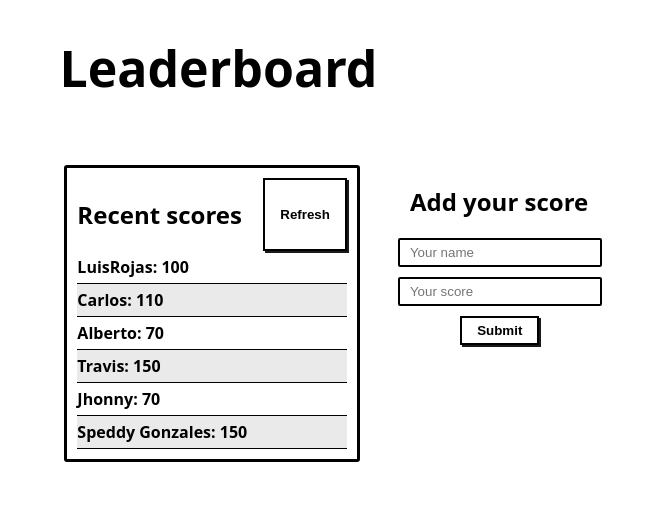
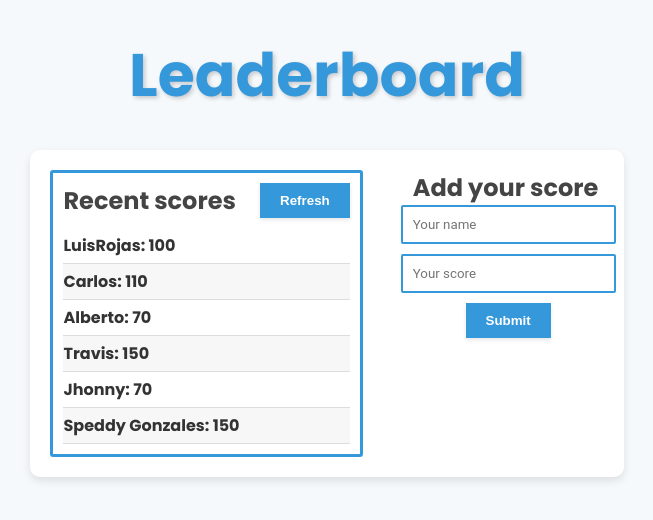
Before and after one commit to lerfast/Leaderboard, a website built with webpack: page src/index.html in a window 1280 px wide. Shown: the whole page, without its empty margins (313-966 px from the left). Built offline with nearby package versions, Linux system fonts and the light colour scheme.

Commit message:
Update index.css
Put some styling to the project
Running Linters

```diff
--- a/src/index.css
+++ b/src/index.css
@@ -1,10 +1,28 @@
+@import url('https://fonts.googleapis.com/css2?family=Poppins:wght@400;700&display=swap');
+
+body,
+h1,
+h2,
+h3,
+h4,
+h5,
+h6,
+p,
+ul,
+li,
+form {
+  margin: 0;
+  padding: 0;
+}
+
 body {
   display: flex;
   flex-direction: column;
   align-items: center;
   justify-content: center;
   margin: 0;
-  font-family: system-ui, sans-serif;
+  font-family: 'Poppins', sans-serif;
+  background-color: #f6f9fc;
 }
 
 .header-container {
@@ -13,9 +31,11 @@ body {
 }
 
 .web-title {
-  font-size: 50px;
-  font-weight: 600;
-  margin-left: -217px;
+  font-size: 60px;
+  font-weight: 700;
+  color: #3498db;
+  margin-top: 30px;
+  text-shadow: 2px 2px 4px rgba(0, 0, 0, 0.2);
 }
 
 .main-section {
@@ -25,11 +45,15 @@ body {
   gap: 50px;
   max-width: 1000px;
   margin: 0 auto;
+  background-color: #fff;
+  padding: 20px;
+  border-radius: 10px;
+  box-shadow: 0 4px 8px rgba(0, 0, 0, 0.1);
 }
 
 .board-container {
   flex: 1.5;
-  border: 3px solid black;
+  border: 3px solid #3498db;
   border-radius: 3px;
   padding: 10px;
 }
@@ -37,25 +61,30 @@ body {
 .board-title {
   display: flex;
   justify-content: space-between;
+  align-items: center;
+  margin-bottom: 10px;
 }
 
 .subtitle {
   font-size: 24px;
-  font-weight: 600;
+  font-weight: 700;
+  color: #444;
 }
 
 .button {
-  background-color: transparent;
-  border: 2px solid black;
-  padding: 5px 15px;
-  font-weight: 600;
-  transition: all 0.2s;
-  box-shadow: 2px 2px 0 rgba(0, 0, 0, 0.9);
+  background-color: #3498db;
+  color: #fff;
+  border: none;
+  padding: 10px 20px;
+  font-weight: 700;
+  transition: background-color 0.2s, transform 0.2s;
+  box-shadow: 0 2px 4px rgba(0, 0, 0, 0.1);
   cursor: pointer;
 }
 
 .button:hover {
-  background-color: #efefef;
+  background-color: #48a6ef;
+  transform: translateY(-2px);
 }
 
 .scores {
@@ -64,16 +93,17 @@ body {
 
 .scores-row {
   padding: 5px 0;
-  border-bottom: 1px solid black;
+  border-bottom: 1px solid #dcdcdc;
 }
 
 .row-description {
-  font-weight: 600;
+  font-weight: 700;
   margin: 0;
+  color: #333;
 }
 
 .odd-row {
-  background-color: #eaeaea;
+  background-color: #f7f7f7;
 }
 
 .form-container {
@@ -90,13 +120,27 @@ body {
 }
 
 .input-style {
-  padding: 5px 10px;
-  border: 2px solid black;
+  padding: 10px;
+  border: 2px solid #3498db;
   border-radius: 2px;
   width: 100%;
   max-width: 250px;
+  font-family: 'Roboto', sans-serif;
 }
 
 .add-btn {
+  background-color: #3498db;
+  color: #fff;
+  border: none;
+  padding: 10px 20px;
+  font-weight: 700;
+  transition: background-color 0.2s, transform 0.2s;
+  box-shadow: 0 2px 4px rgba(0, 0, 0, 0.1);
+  cursor: pointer;
   width: fit-content;
 }
+
+.add-btn:hover {
+  background-color: #48a6ef;
+  transform: translateY(-2px);
+}
```
